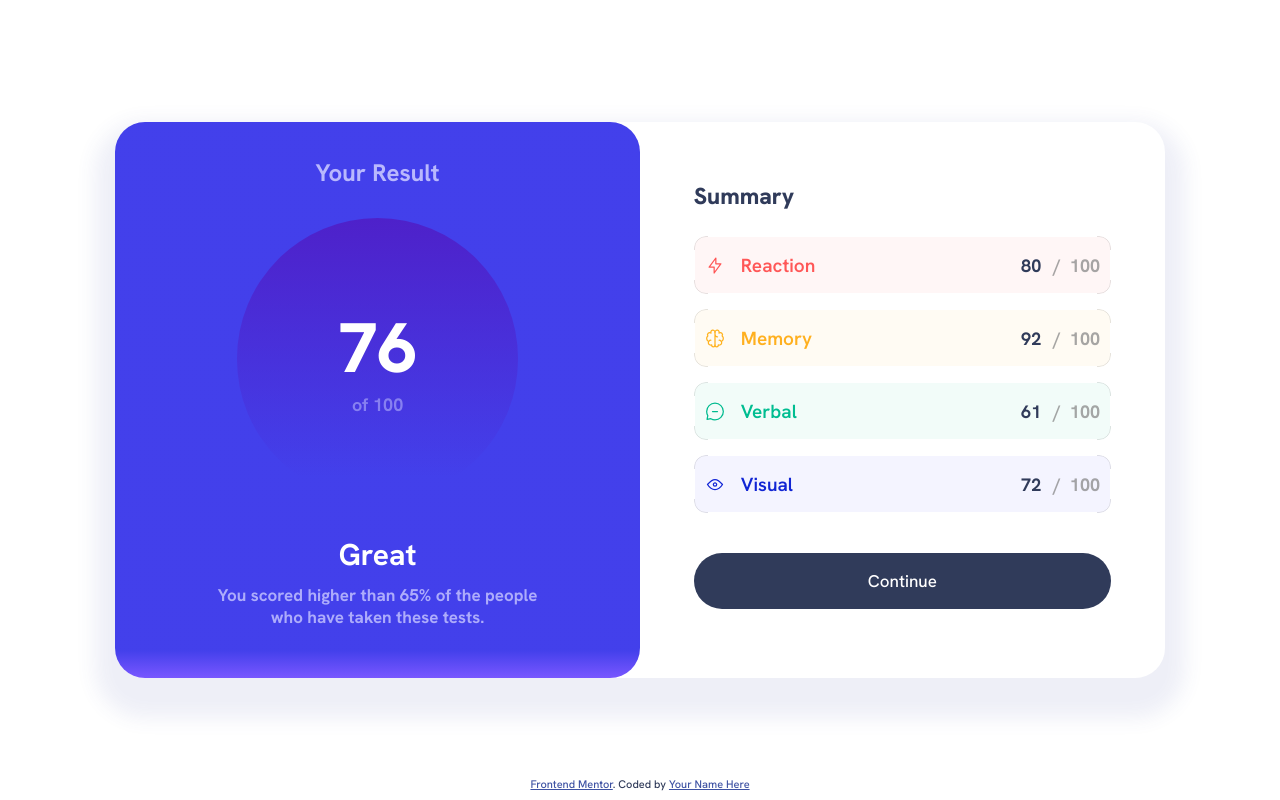
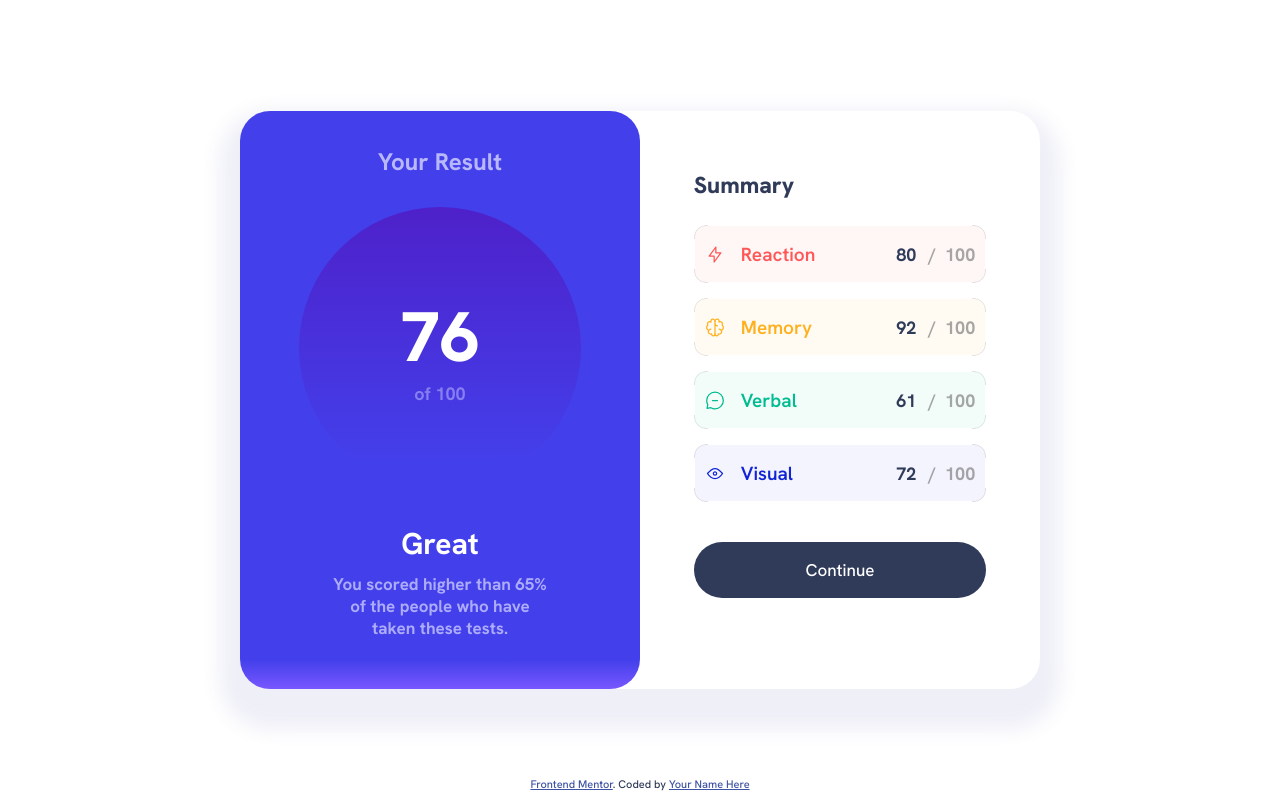
Before and after one commit to pkthunder87/results-summary, a React (Vite) app: page / in a window 1280 px wide. Built offline with nearby package versions, Linux system fonts and the light colour scheme.

Commit message:
Feat: Add responsive design for laptops

```diff
--- a/src/sass/_base.scss
+++ b/src/sass/_base.scss
@@ -137,10 +137,19 @@ select {
 }
 
 /* ==================
-   3.0 800px and Above
+   3.0 800px and 1099
    ================== */
 @media (min-width: 800px) {
   body {
     padding-inline: 9vw;
   }
 }
+
+/* ==================
+   4.0 1100px and Above
+   ================== */
+@media (min-width: 1100px) {
+  body {
+    padding-inline: 16vw;
+  }
+}
--- a/src/sass/_components.scss
+++ b/src/sass/_components.scss
@@ -376,3 +376,47 @@
     text-align: center;
   }
 }
+
+/* ==================
+   3.0 1100px and Above
+   ================== */
+@media (min-width: 1100px) {
+  .results {
+    padding-inline: 7vw;
+    padding-block: 5rem;
+    border-radius: 30px;
+    max-width: 400px; // Adjust
+
+    &__title {
+      font-size: 2.4rem;
+      margin-block-start: -1.5rem;
+      margin-block-end: 1rem;
+    }
+
+    &__circle {
+      width: 22vw;
+      height: 22vw;
+      margin-block-end: 1.5rem;
+    }
+
+    &__score {
+      font-size: 7rem;
+      font-weight: 800;
+    }
+
+    &__of {
+      font-size: 1.8rem;
+    }
+
+    &__eval {
+      font-size: 3rem;
+      margin-block-end: -1rem;
+    }
+
+    &__text {
+      font-size: clamp(1.5rem, 2.5vw, 1.7rem);
+      // font-size: 1.8rem;
+      font-weight: 700;
+    }
+  }
+}
--- a/src/sass/_layout.scss
+++ b/src/sass/_layout.scss
@@ -1,5 +1,13 @@
+/* ===========================
+   ToC
+
+   1. Phone
+   1.1 Footer
+   3. 550px and Above
+   =========================== */
+
 /* =============
-   Footer
+   1.0 Footer
    ============= */
 
 .attribution {
@@ -23,7 +31,7 @@
 }
 
 /* ================
-   550px and Above
+   550px and 1099px
    ================ */
 
 @media (min-width: 550px) {
@@ -36,3 +44,12 @@
     gap: 0;
   }
 }
+
+/* ================
+   1100px and Above
+   ================ */
+@media (min-width: 1100px) {
+  .app-layout {
+    max-width: 900px;
+  }
+}
```
